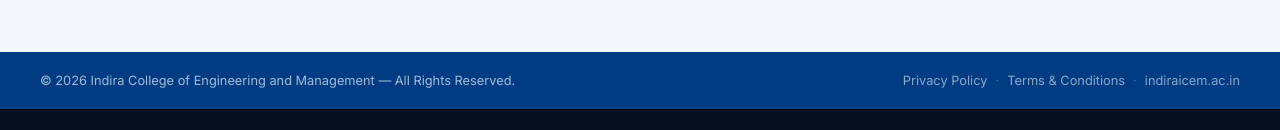
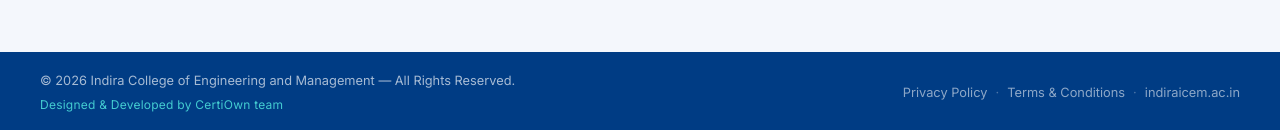
Before and after one commit to Nawalegaurav26/sdetm.icem, a React (Vite) app: page /policies in a window 1280 px wide. Shown: the part 1070-1200 px from the top of the page. Before the commit the page ends 1179 px from the top, so only its background shows below. Built offline with nearby package versions, Linux system fonts and the light colour scheme; no server answers.

Commit message:
feat(SEO): add seo meta tags and footer agency branding

```diff
--- a/index.html
+++ b/index.html
@@ -4,7 +4,14 @@
     <meta charset="UTF-8" />
     <link rel="icon" type="image/svg+xml" href="/favicon.svg" />
     <meta name="viewport" content="width=device-width, initial-scale=1.0" />
-    <title>sdetm-icem</title>
+    <title>ICEM 2026 | International Conference on Emerging Multidisciplinary Research</title>
+    <meta name="description" content="ICEM 2026: International Conference on Emerging Multidisciplinary Research by Indira College of Engineering & Management, Pune." />
+    <meta name="keywords" content="ICEM 2026, International Conference, Emerging Multidisciplinary Research, Indira College, Engineering, Management, Pune, Technical Tracks, AI, ML, Computing" />
+    <meta name="author" content="CertiOwn Team" />
+    <meta property="og:title" content="ICEM 2026 - Emerging Multidisciplinary Research" />
+    <meta property="og:description" content="Join the premier International Conference at Indira College of Engineering & Management, Pune." />
+    <meta property="og:type" content="website" />
+    <meta property="og:url" content="https://www.indiraicem.ac.in" />
   </head>
   <body>
     <div id="root"></div>
--- a/src/components/Footer.css
+++ b/src/components/Footer.css
@@ -158,6 +158,19 @@
   font-weight: 400;
 }
 
+.footer-credits {
+  display: flex;
+  flex-direction: column;
+  gap: 0.25rem;
+}
+
+.designed-by {
+  font-size: 0.75rem !important;
+  color: #43ccd1 !important;
+  font-weight: 500;
+  letter-spacing: 0.02em;
+}
+
 .policy-links {
   display: flex;
   align-items: center;
--- a/src/components/Footer.tsx
+++ b/src/components/Footer.tsx
@@ -82,7 +82,10 @@ const Footer = () => {
       {/* Bottom Bar — matches indiraicem.ac.in footer */}
       <div className="footer-bottom">
         <div className="container footer-bottom-inner">
-          <p>© {new Date().getFullYear()} Indira College of Engineering and Management — All Rights Reserved.</p>
+          <div className="footer-credits">
+            <p>© {new Date().getFullYear()} Indira College of Engineering and Management — All Rights Reserved.</p>
+            <p className="designed-by">Designed &amp; Developed by CertiOwn team</p>
+          </div>
           <div className="policy-links">
             <a href="https://www.indiraicem.ac.in/privacy-policy/" target="_blank" rel="noopener noreferrer">Privacy Policy</a>
             <span className="divider-dot">·</span>
```
